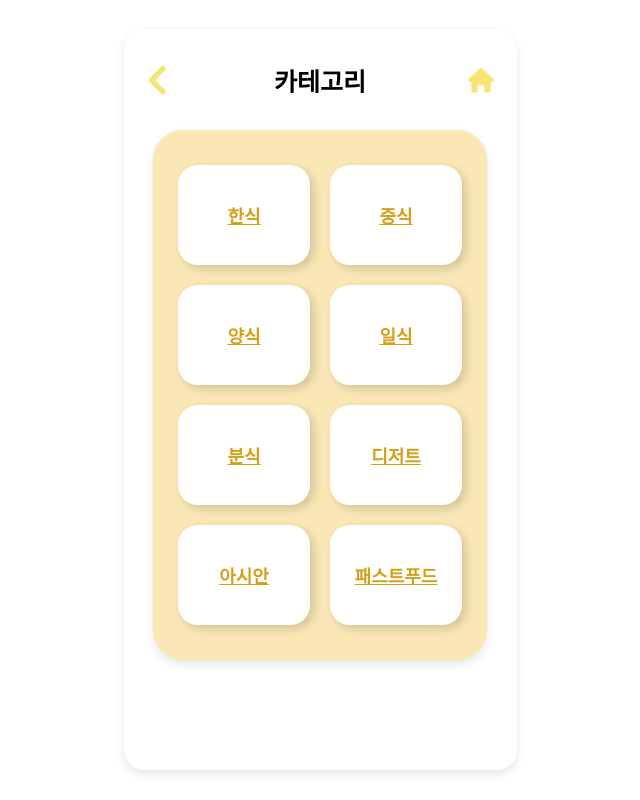
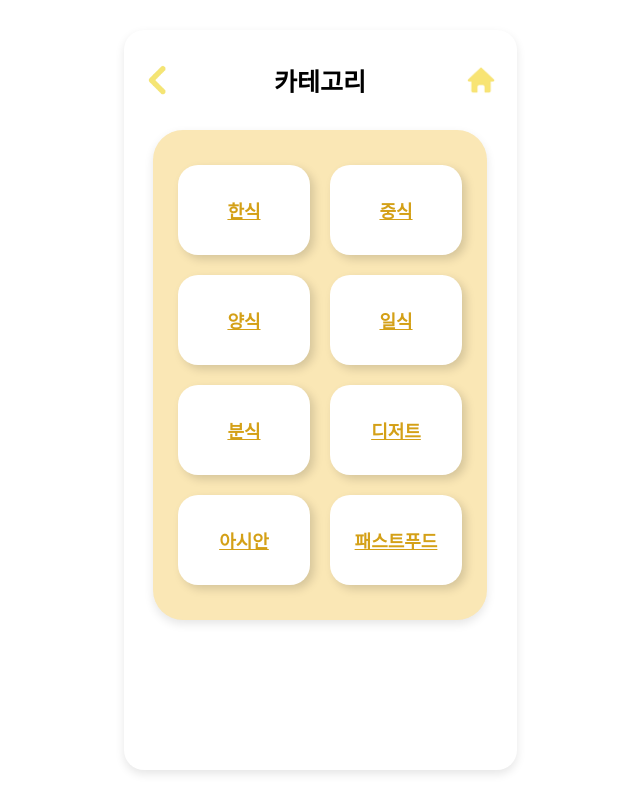
Before and after one commit to Rla-oes/cheesy-frontend, a React (Create React App) app: page / in a window 1280 px wide. Shown: the whole page, without its empty margins (320-960 px from the left). Built offline with nearby package versions, Linux system fonts and the light colour scheme.

Commit message:
header 기능추가

```diff
--- a/src/component/Header.js
+++ b/src/component/Header.js
@@ -1,14 +1,21 @@
 import React from "react";
+import { useNavigate } from "react-router-dom"; // ✅ 추가
 import "./Header.css";
 
 function Header({ title }) {
+  const navigate = useNavigate(); // ✅ 네비게이션 기능 사용
+
   return (
     <div className="header">
-      <button className="icon-button">
+      {/* 뒤로 가기 버튼 */}
+      <button className="icon-button" onClick={() => navigate(-1)}>
         <img src="/images/back-button.png" alt="뒤로 가기" />
       </button>
+
       <span className="header-title">{title}</span>
-      <button className="icon-button">
+
+      {/* 홈으로 가기 버튼 */}
+      <button className="icon-button" onClick={() => navigate("/")}>
         <img src="/images/home-button.png" alt="홈으로 가기" />
       </button>
     </div>
--- a/src/pages/category.css
+++ b/src/pages/category.css
@@ -73,7 +73,7 @@ body {
 
 .button {
   width: 100%; /* ✅ 버튼이 컨테이너 내에서 균등한 크기로 배치 */
-  height: 100px; /* ✅ 버튼 크기를 조금 더 키워 여백과 조화롭게 정렬 */
+  height: 90px; /* ✅ 버튼 크기를 조금 더 키워 여백과 조화롭게 정렬 */
   background-color: #ffffff;
   border: none;
   border-radius: 20px; /* ✅ 둥근 버튼 모양 유지 */
```
